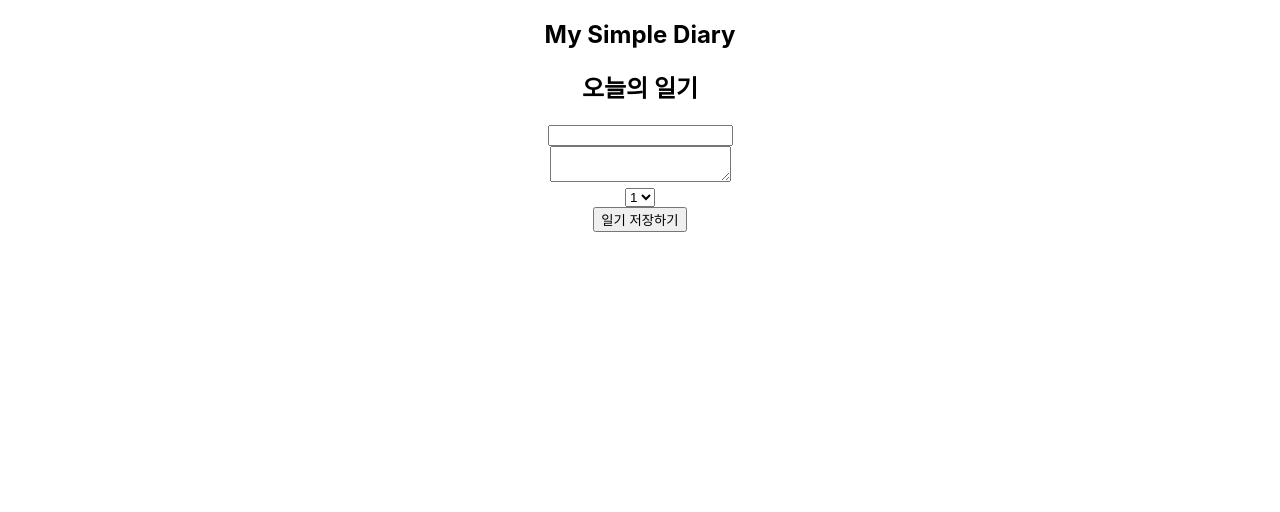
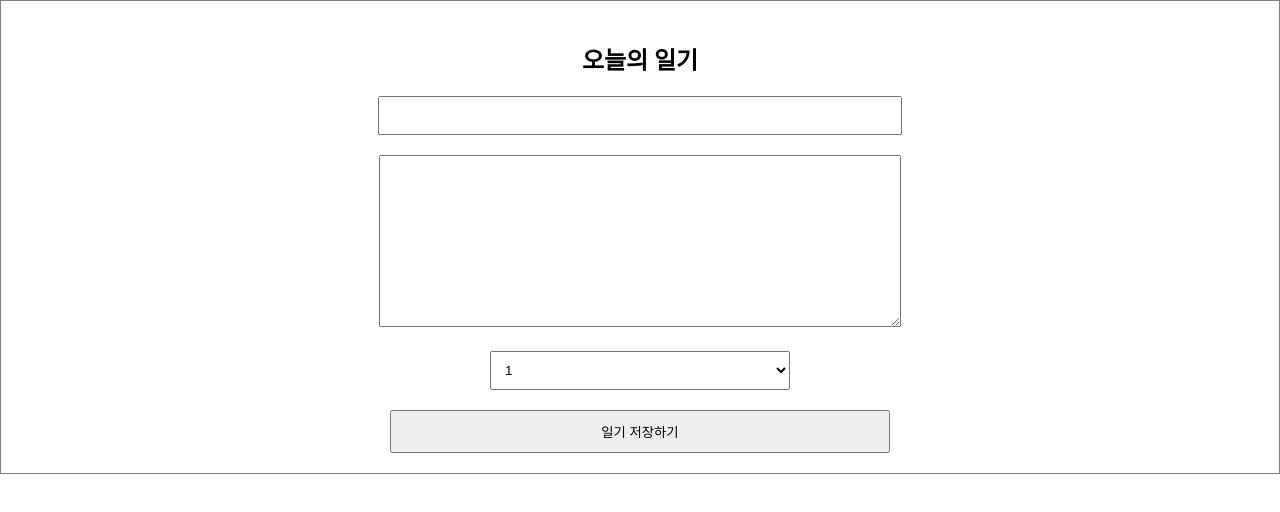
Before and after one commit to aka-nick/react-simple-diary, a React (Create React App) app: page / in a window 1280 px wide. Shown: the top 512 px of the page. Built offline with nearby package versions, Linux system fonts and the light colour scheme.

Commit message:
DiaryEditor에 대한 css 작성

```diff
--- a/src/App.css
+++ b/src/App.css
@@ -1,38 +1,28 @@
-.App {
+.DiaryEditor {
+  border: 1px solid gray;
   text-align: center;
+  padding: 20px;
 }
 
-.App-logo {
-  height: 40vmin;
-  pointer-events: none;
+.DiaryEditor input,
+textarea {
+  margin-bottom: 20px;
+  width: 500px;
+  padding: 10px;
 }
 
-@media (prefers-reduced-motion: no-preference) {
-  .App-logo {
-    animation: App-logo-spin infinite 20s linear;
-  }
+.DiaryEditor textarea {
+  height: 150px;
 }
 
-.App-header {
-  background-color: #282c34;
-  min-height: 100vh;
-  display: flex;
-  flex-direction: column;
-  align-items: center;
-  justify-content: center;
-  font-size: calc(10px + 2vmin);
-  color: white;
+.DiaryEditor select {
+  width: 300px;
+  padding: 10px;
+  margin-bottom: 20px;
 }
 
-.App-link {
-  color: #61dafb;
+.DiaryEditor button {
+  width: 500px;
+  padding: 10px;
+  cursor: pointer;
 }
-
-@keyframes App-logo-spin {
-  from {
-    transform: rotate(0deg);
-  }
-  to {
-    transform: rotate(360deg);
-  }
-}
--- a/src/App.js
+++ b/src/App.js
@@ -5,7 +5,6 @@
 function App() {
   return (
     <div className="App">
-      <h2>My Simple Diary</h2>
       <DiaryEditor />
     </div>
   );
```
